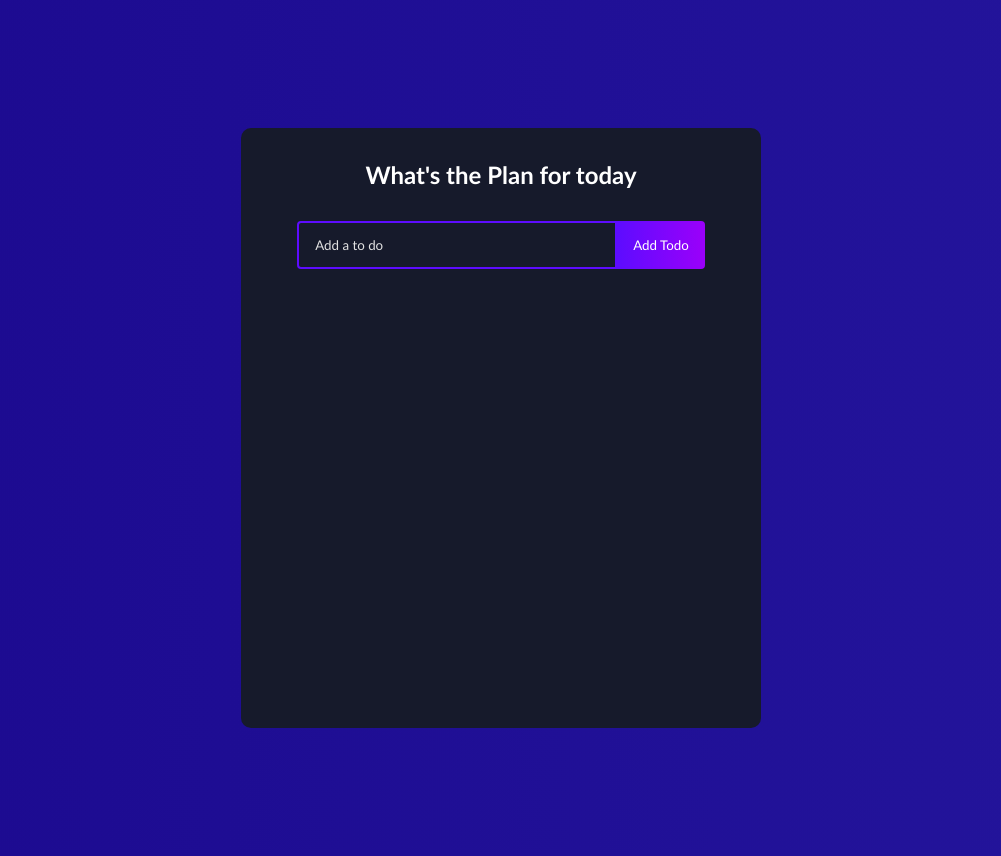
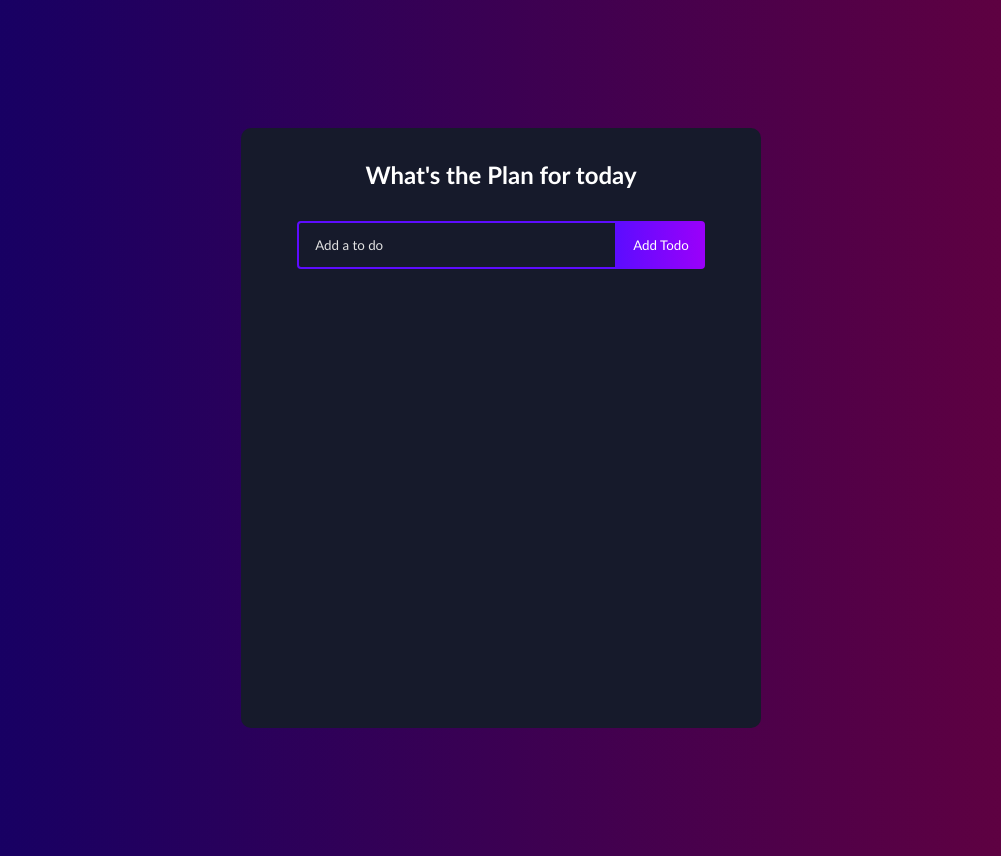
Before and after one commit to sahinmurat/React-Todo, a React (Create React App) app in the folder todo/: page / in a window 1280 px wide. Shown: the whole page, without its empty margins (139-1140 px from the left). Built offline with nearby package versions, Linux system fonts and the light colour scheme.

Commit message:
some style changes

```diff
--- a/todo/package.json
+++ b/todo/package.json
@@ -1,6 +1,7 @@
 {
   "name": "todo",
   "version": "0.1.0",
+  "homepage": "http://horizonlab.tech/",
   "private": true,
   "dependencies": {
     "@testing-library/jest-dom": "^5.11.4",
--- a/todo/src/App.css
+++ b/todo/src/App.css
@@ -7,8 +7,8 @@
 body{
     background: linear-gradient(
         90deg,
-        rgb(28, 10, 144) 0%,
-        rgba(100, 115, 255, 1) 1000%
+        rgb(14, 0, 104) 0%,
+        rgb(104, 1, 61) 100%
     );
 }
 .todo-app{
```
